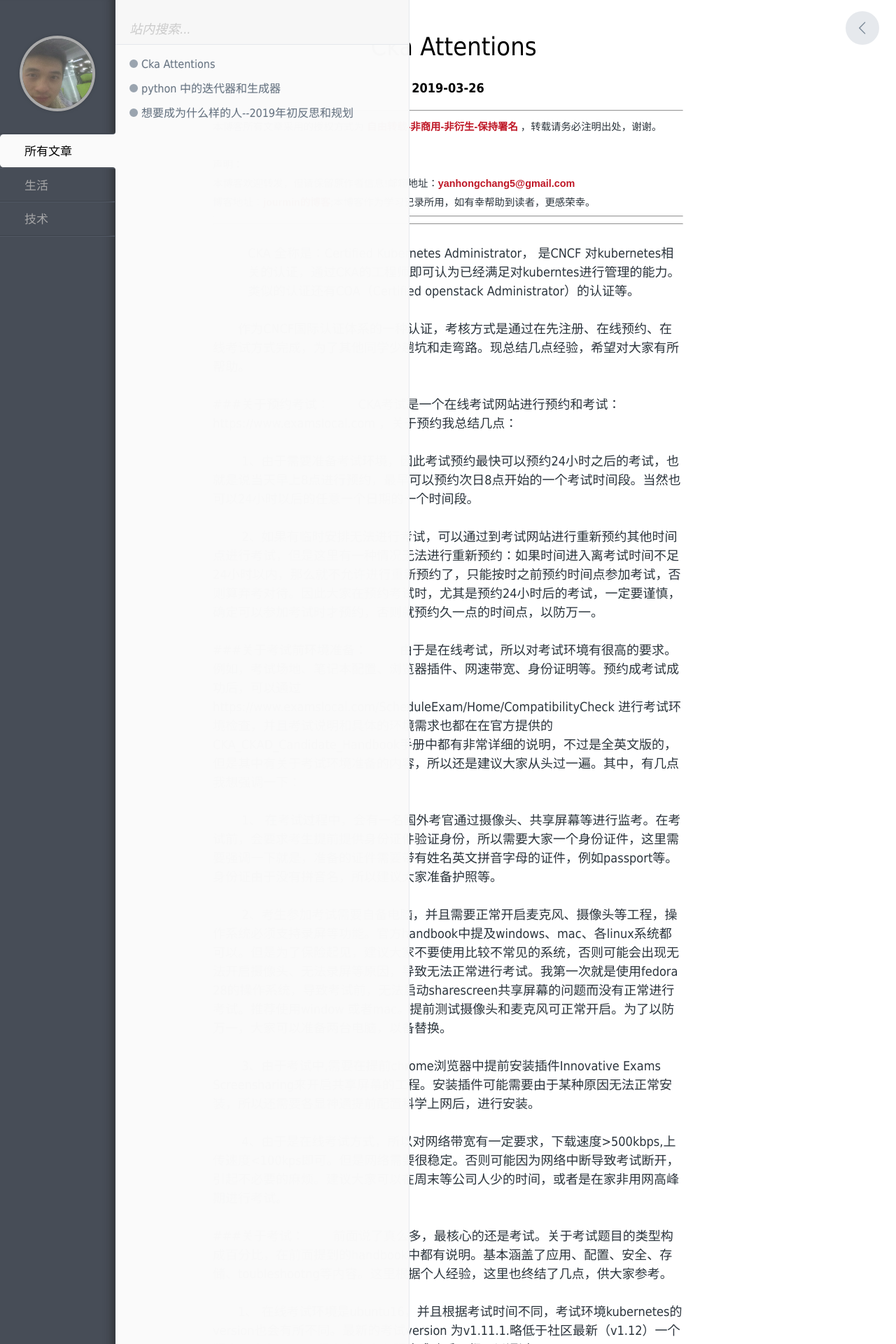
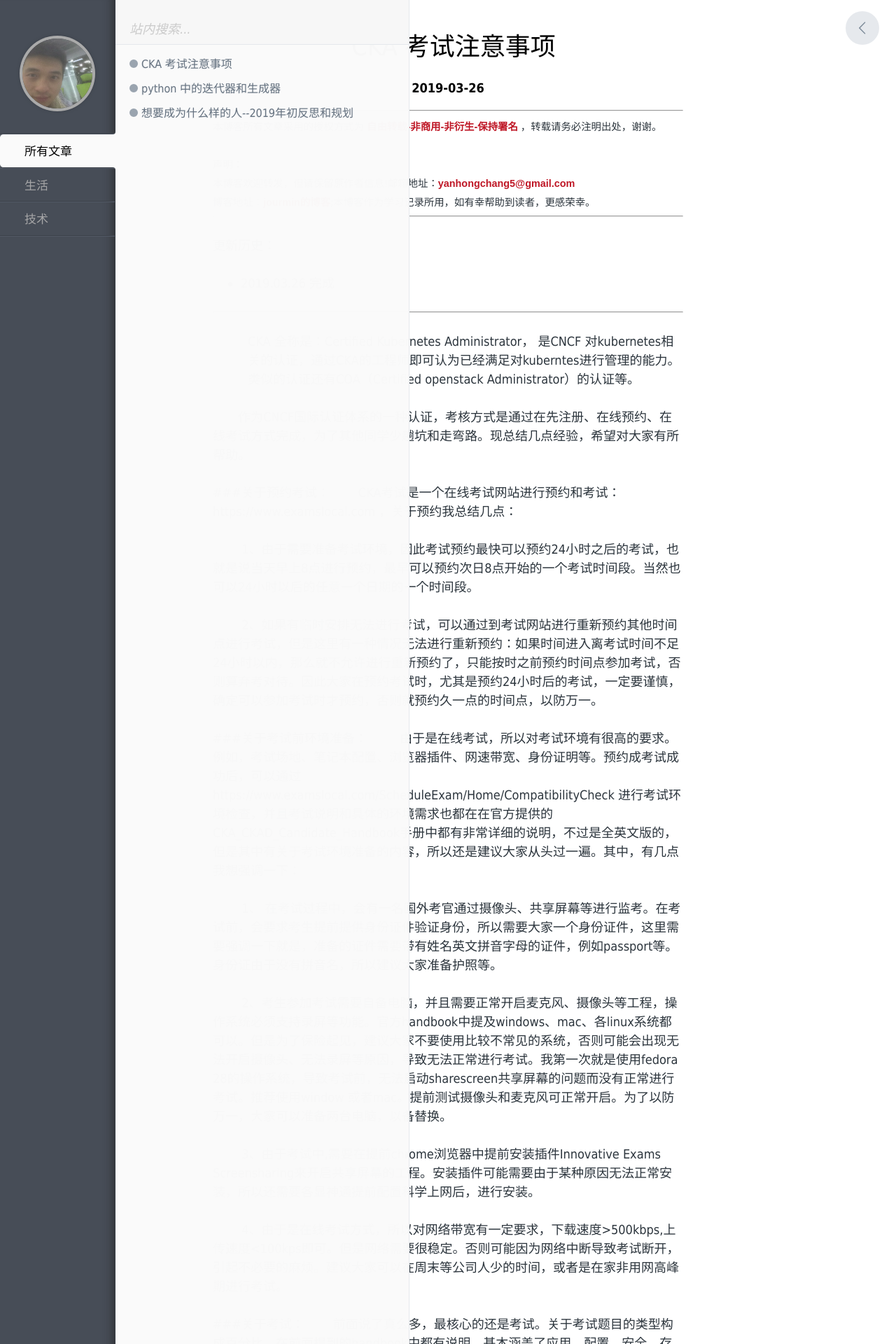
Before and after one commit to yanhongchang/jourminyan.github.io, a Jekyll site: the page built from _posts/技术/2019-03-26-cka-attentions.md, in a window 1280 px wide. Shown: the top 1920 px of the page at 70% size. Built offline with Jekyll 4.4.1, drawn with Linux system fonts in a browser that asks for light colours; our own code applies the rules of GitHub Pages for plain Markdown files; comment, search, counter and statistics services are not loaded.

Commit message:
add title for 2019-03-26-cak-attentions.md

```diff
--- a/_posts/技术/2019-03-26-cka-attentions.md
+++ b/_posts/技术/2019-03-26-cka-attentions.md
@@ -1,3 +1,12 @@
+---
+layout: post
+title: CKA 考试注意事项
+category: 技术
+---
+
+更新历史：
+
+- 2019.03.26 完成
 
 ------
 
```
